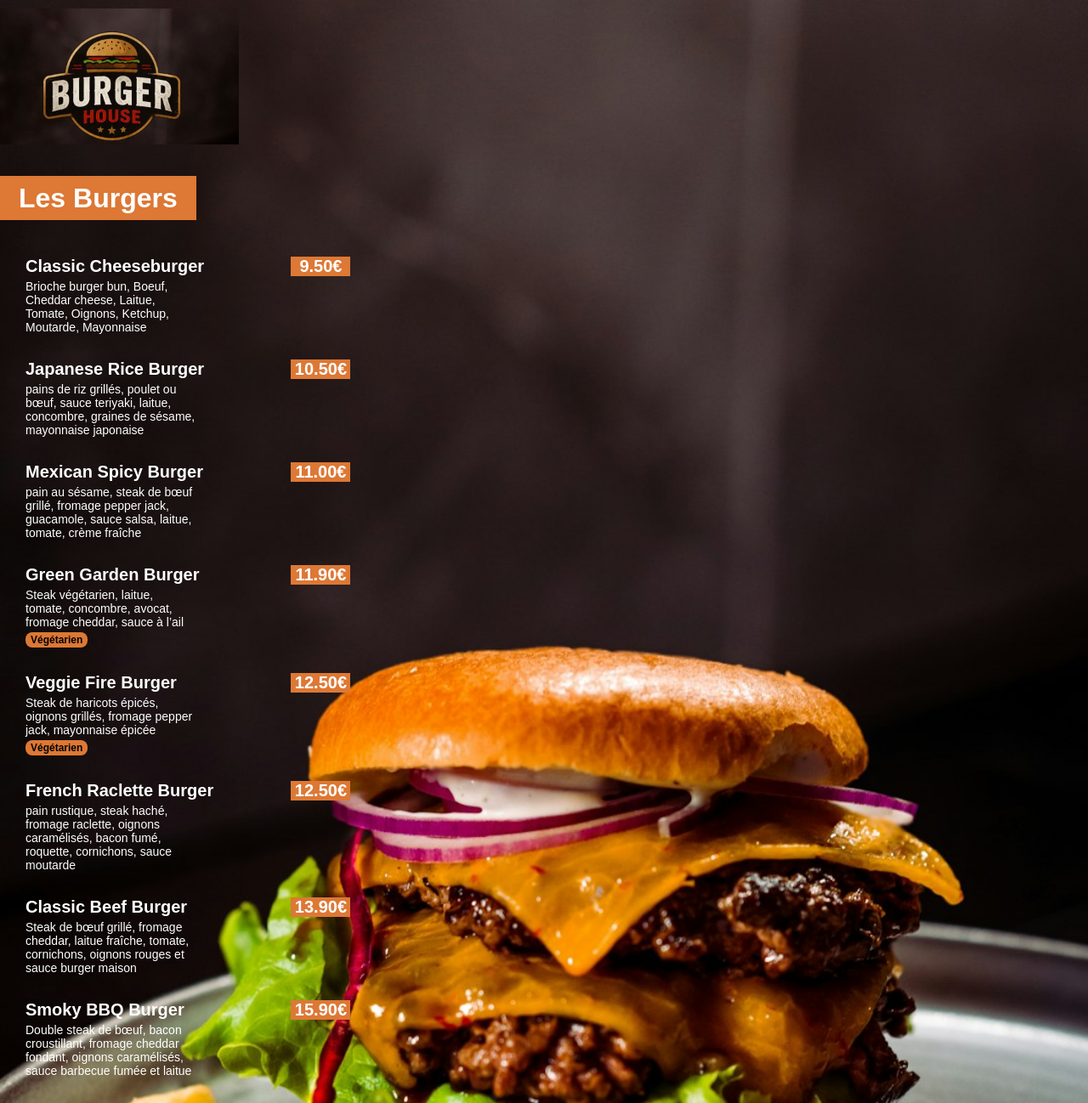
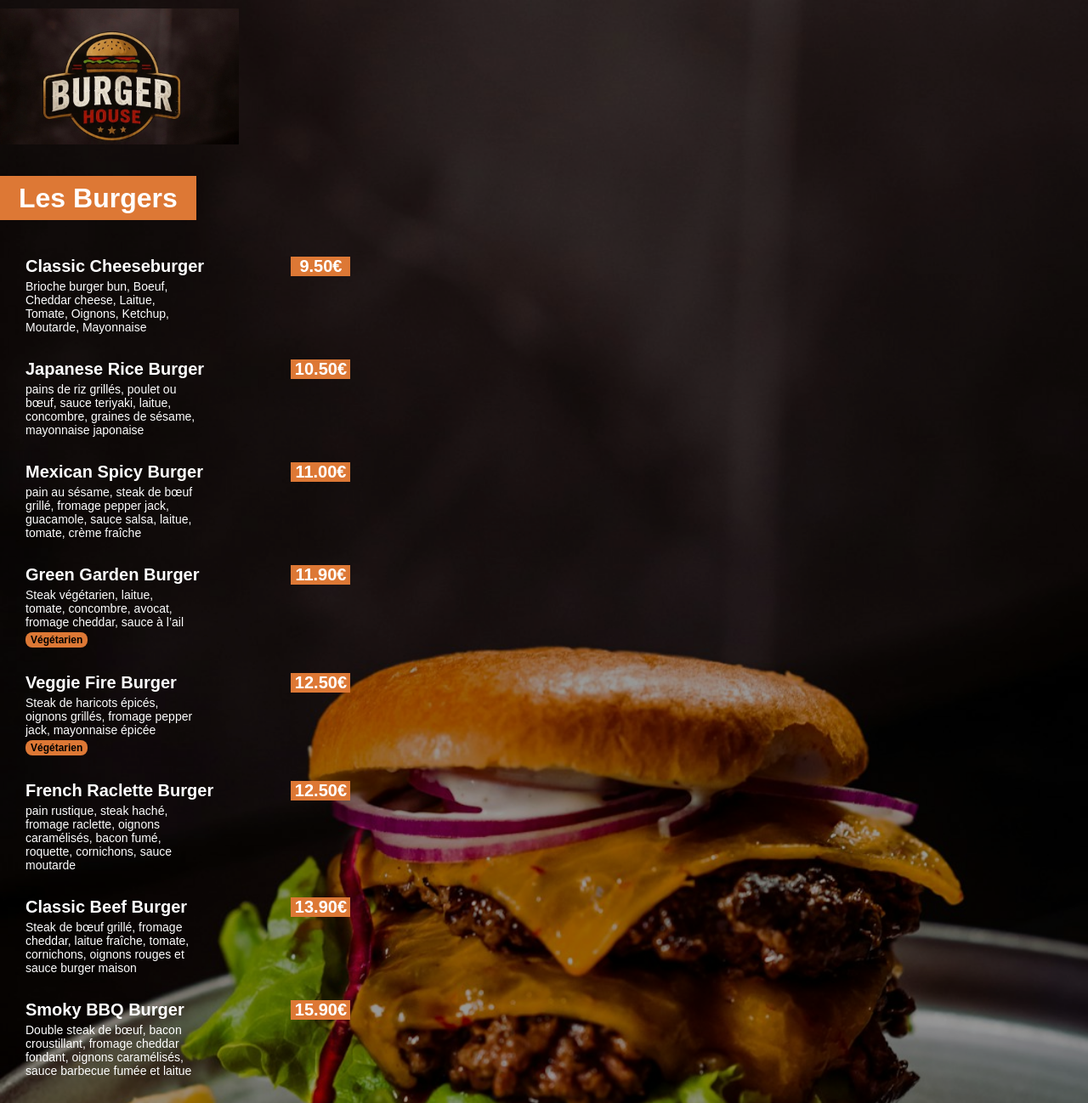
Before and after one commit to jonathankabor/RestaurantDjango, a Django app: page /menu/ in a window 1280 px wide. Shown: the whole page at 85% size. Run offline with Django 5.2, Linux system fonts and the light colour scheme; data comes from the database, SQL or seed files in the repository.

Commit message:
Rajout d'un overlay à l'image

```diff
--- a/menu/static/menu/style.css
+++ b/menu/static/menu/style.css
@@ -1,6 +1,6 @@
 
 body {
-    background: url("images/photo-Burger.jpeg") no-repeat center center fixed;
+    background: linear-gradient(0deg, rgba(0, 0, 0, 0.4), rgba(0, 0, 0, 0.4)), url("images/photo-Burger.jpeg") no-repeat center center fixed;
     -webkit-background-size: cover;
     -moz-background-size: cover;
     -o-background-size: cover;
```
